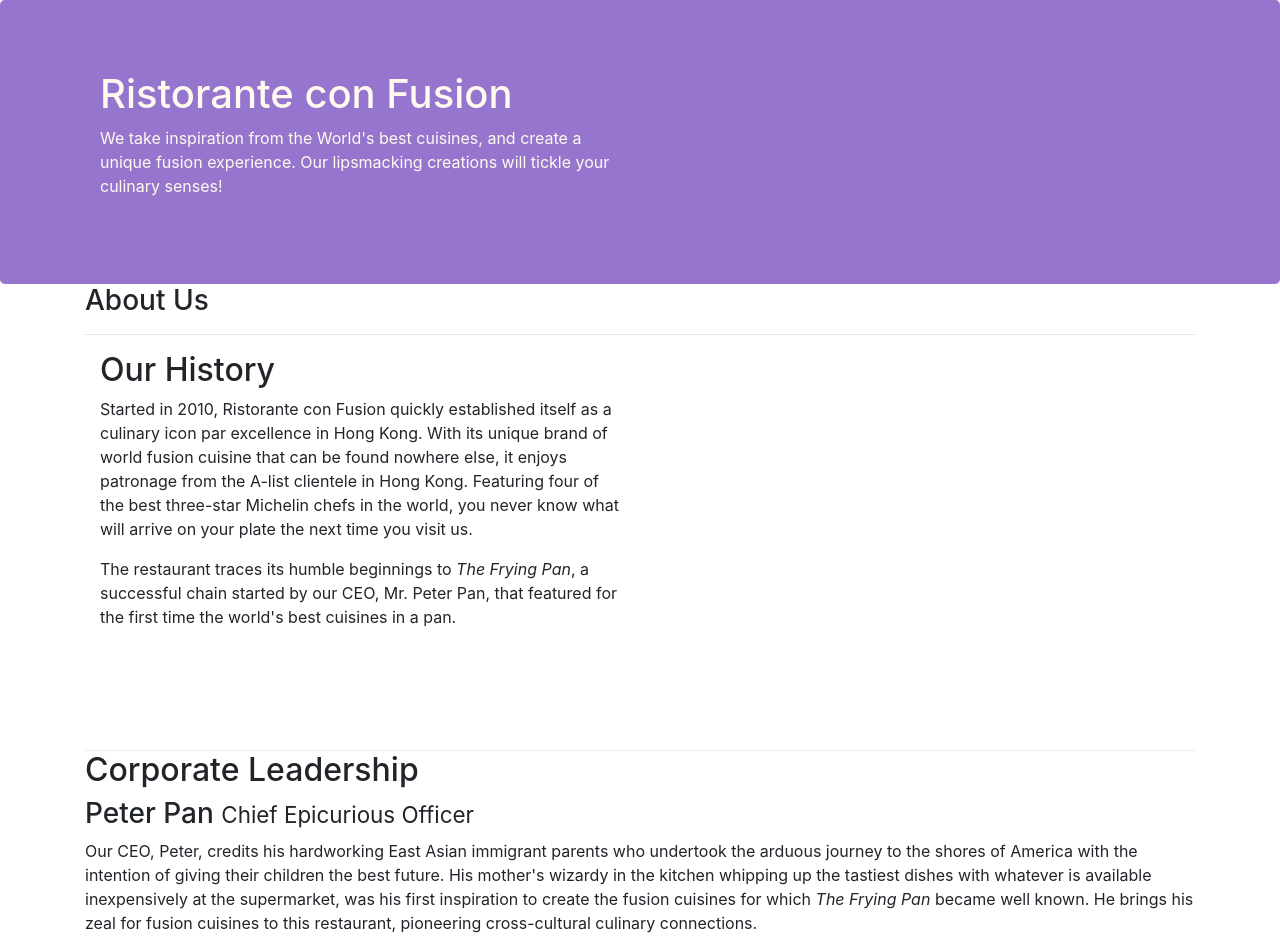
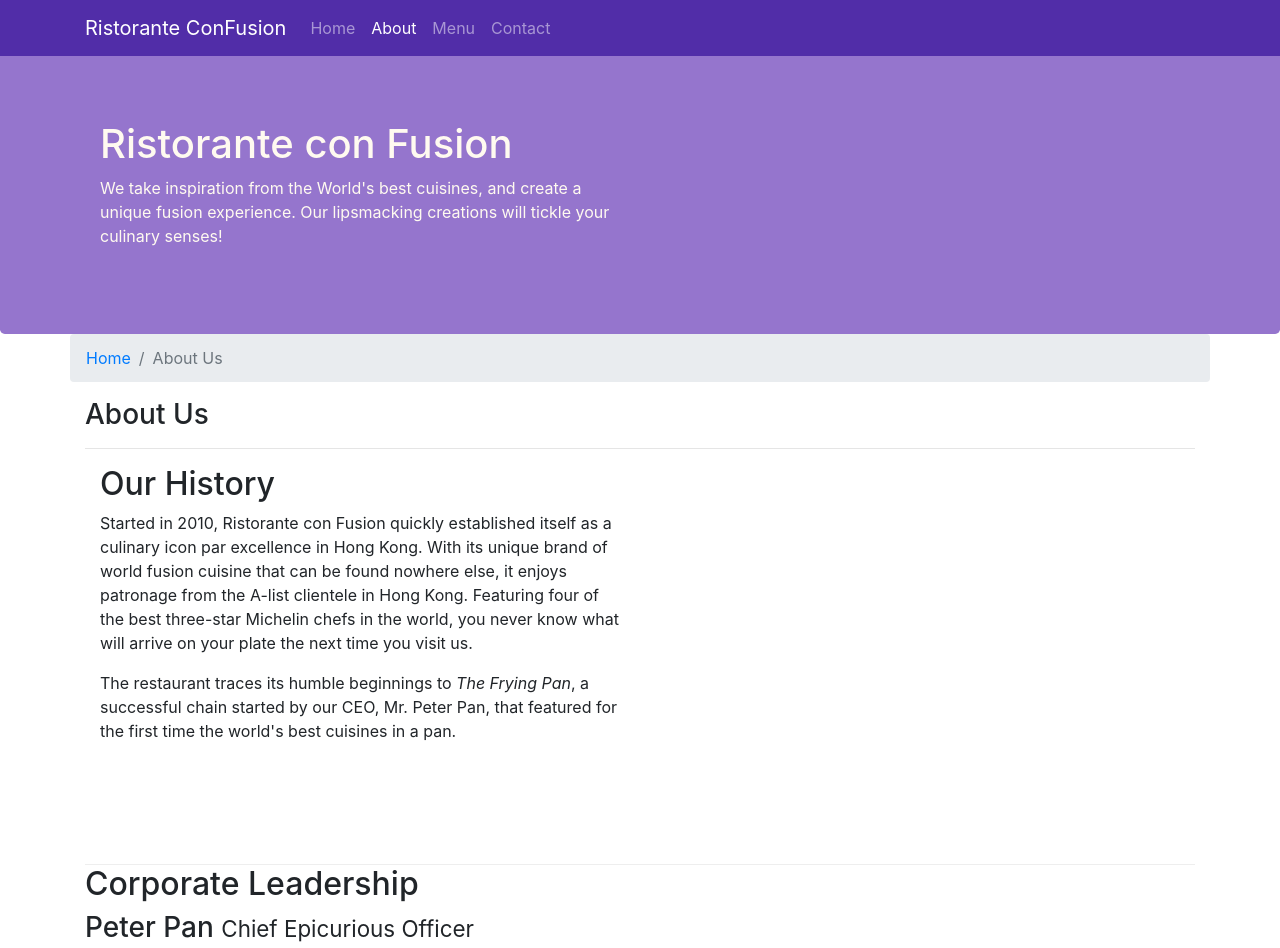
Before and after one commit to TatianaLekhatkova/bootstrap-test, a website: page aboutus.html in a window 1280 px wide. Shown: the top 948 px of the page. Drawn offline with nearby package versions, Linux system fonts and the light colour scheme.

Commit message:
Navbar and breadcrumbs added

```diff
--- a/aboutus.html
+++ b/aboutus.html
@@ -16,6 +16,22 @@
 </head>
 
 <body>
+    <nav class="navbar navbar-dark navbar-expand-sm fixed-top">
+        <div class="container">
+           <button class="navbar-toggler" type="button" data-toggle="collapse" data-target="#Navbar">
+                <span class="navbar-toggler-icon"></span>
+           </button>
+            <a class="navbar-brand" href="./index.html">Ristorante ConFusion</a>
+            <div class="collapse navbar-collapse" id="Navbar">
+                <ul class="navbar-nav mr-auto">
+                    <li class="nav-item"><a class="nav-link" href="./index.html">Home</a></li>
+                    <li class="nav-item active"><a class="nav-link" href="#">About</a></li>
+                    <li class="nav-item"><a class="nav-link" href="#">Menu</a></li>
+                    <li class="nav-item"><a class="nav-link" href="#">Contact</a></li>
+                </ul>
+            </div>
+        </div>
+    </nav>
 
     <header class="jumbotron">
         <div class="container">
@@ -32,6 +48,10 @@
 
     <div class="container">
         <div class="row">
+            <ol class="col-12 breadcrumb">
+                <li class="breadcrumb-item"><a href="./index.html">Home</a></li>
+                <li class="breadcrumb-item active">About Us</li>
+            </ol>
             <div class="col-12">
                <h3>About Us</h3>
                <hr>
@@ -71,7 +91,7 @@
                 <div class="col-4 offset-1 col-sm-2">
                     <h5>Links</h5>
                     <ul class="list-unstyled">
-                        <li><a href="#">Home</a></li>
+                        <li><a href="./index.html">Home</a></li>
                         <li><a href="#">About</a></li>
                         <li><a href="#">Menu</a></li>
                         <li><a href="#">Contact</a></li>
--- a/css/styles.css
+++ b/css/styles.css
@@ -28,3 +28,12 @@
     margin: 0px;
     color: #0f0f0f;
 }
+
+body {
+    padding: 50px 0px 0px 0px;
+    z-index: 0;
+}
+
+.navbar-dark {
+    background: #512DA8;
+}
```
Also changed, not shown: index.html (+18 -2 lines).
